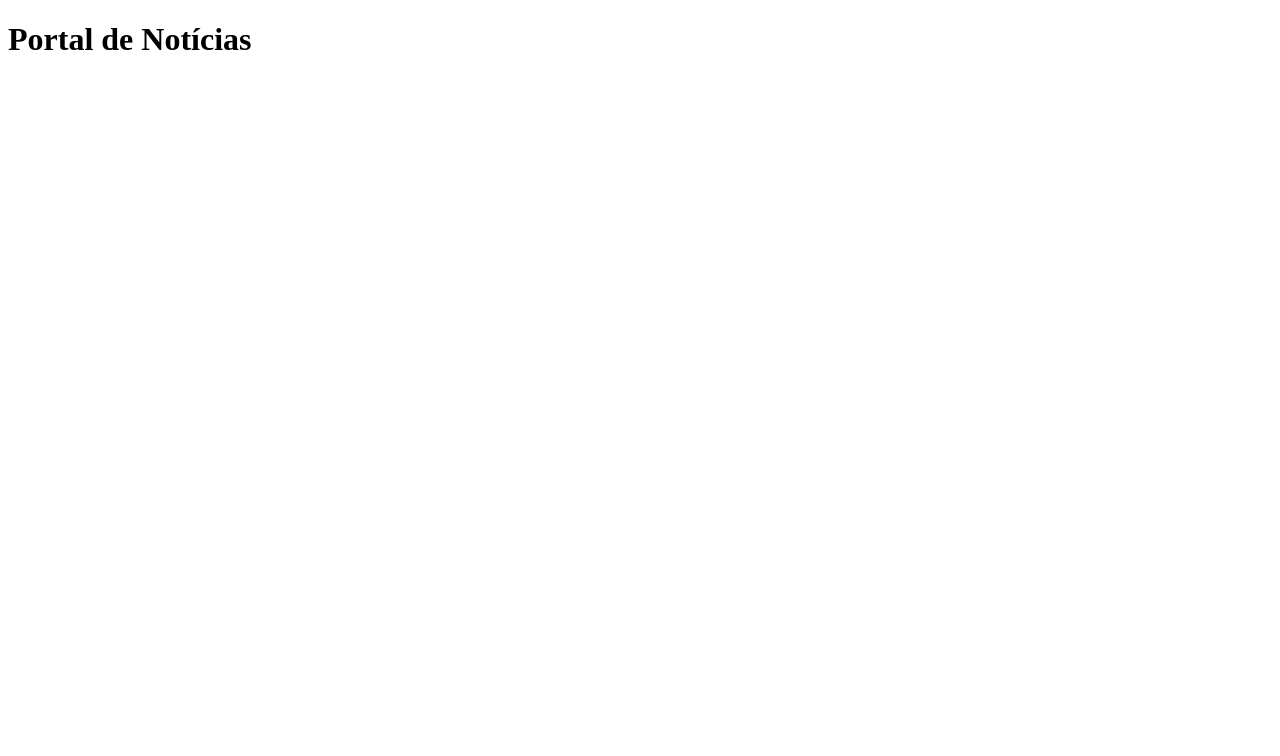
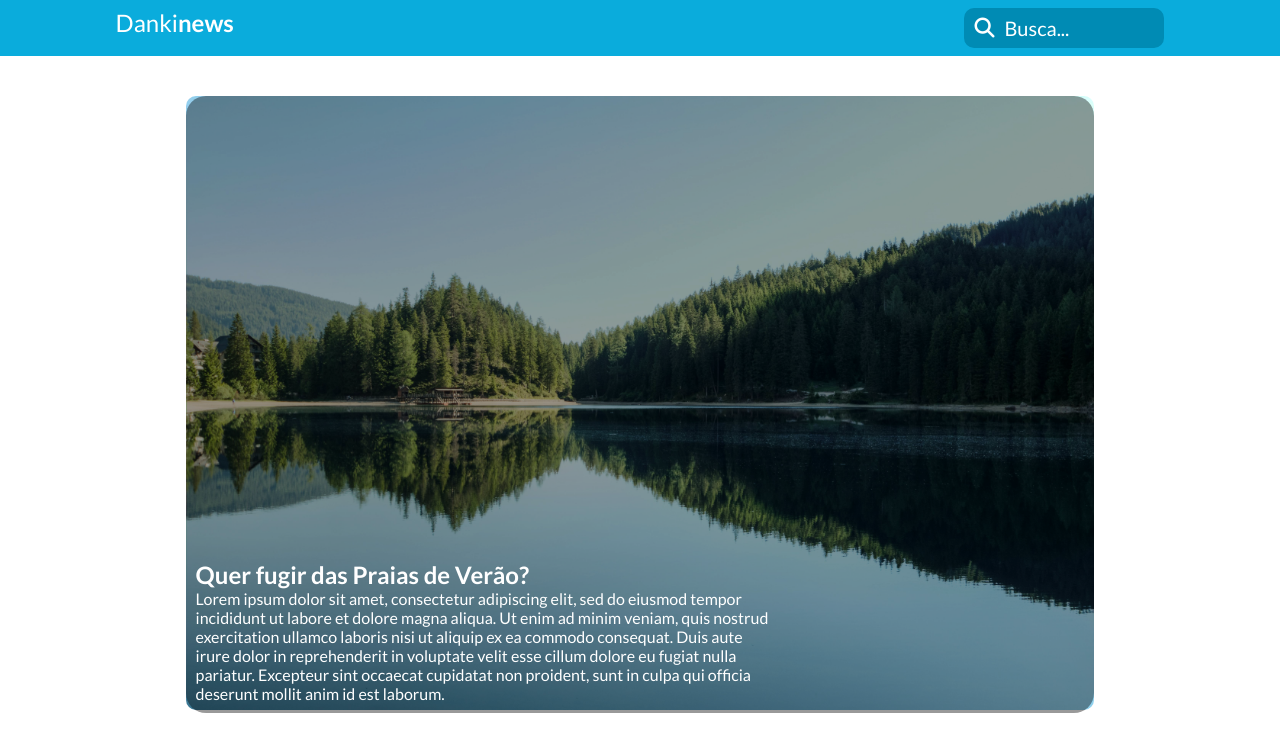
Before and after one commit to mihguelsilva/projeto-site-noticias-dankicode, a website: page views/index.html in a window 1280 px wide. Drawn offline with Linux system fonts and the light colour scheme.

Commit message:
Primeira parte do frontend desenvolvido com sucesso

```diff
--- /dev/null
+++ b/public/style.css
@@ -0,0 +1,109 @@
+@charset 'utf-8';
+* {
+    margin: 0px;
+    padding: 0px;
+    box-sizing: border-box;
+    font-family: 'Lato', sans-serif;
+}
+
+header {
+    padding: 8px 0;
+    background-color: #0aacdc;
+
+}
+
+.center {
+    max-width: 1100px;
+    margin: 0px auto;
+    padding: 0 2%;
+    display: flex;
+}
+
+.logo {
+    width: 50%;
+}
+
+.logo h2 {
+    color: white;
+}
+
+.form-busca {
+    width: 50%;
+    text-align: right;
+}
+
+.form-busca form {
+    display: inline-block;
+    max-width: 200px;
+    position: relative;
+}
+
+.form-busca i {
+    position: absolute;
+    left: 10px;
+    top: 10px;
+    color: white;
+    font-size: 20px;
+}
+
+.form-busca input {
+    background-color: #008bb4;
+    border: 0;
+    padding-left: 40px;
+    color: white;
+    height: 40px;
+    font-size: 20px;
+    border-radius: 10px;
+    width: 100%;
+}
+
+::placeholder {
+    color: white;
+    opacity: 1;
+}
+:-ms-input-placeholder {
+    color: white;
+}
+::-ms-input-placeholder {
+    color: white;
+}
+
+section.noticia-destaque {
+    padding: 40px 0;
+}
+
+section.noticia-destaque > .center {
+    max-width: 960px;
+}
+
+.img-destaque {
+    width: 100%;
+    position: relative;
+    border-radius:20px;
+}
+
+.img-destaque img {
+    width: 100%;
+    border-radius: 10px;
+}
+
+.title-destaque-descricao {
+    position: absolute;
+    bottom: 0;
+    left: 0;
+    padding: 10px;
+    max-width: 600px;
+    color: white;
+    z-index: 2;
+}
+
+.overlay-destaque {
+    position: absolute;
+    left: 0;
+    top: 0;
+    width: 100%;
+    height: 100%;
+    background-color: rgba(0,0,0,0.4);
+    z-index: 1;
+    border-radius: 20px;
+}
--- a/views/index.html
+++ b/views/index.html
@@ -3,9 +3,38 @@
     <head>
 	<meta charset="utf-8">
 	<meta name="author" content="Mihguel Da Silva Santos Tavares De Araujo">
+	<script src="https://kit.fontawesome.com/9a617113c7.js" crossorigin="anonymous"></script>
+	<link rel="preconnect" href="https://fonts.googleapis.com">
+	<link rel="preconnect" href="https://fonts.gstatic.com" crossorigin>
+	<link href="https://fonts.googleapis.com/css2?family=Lato:ital,wght@0,100;0,300;0,400;0,700;0,900;1,100;1,300;1,400;1,700;1,900&display=swap" rel="stylesheet">
+	<link rel="stylesheet" href="/public/style.css">
 	<title>Página Principal</title>
     </head>
     <body>
-	<h1>Portal de Notícias</h1>
+	<header>
+	    <div class="center">
+		<div class="logo">
+		    <h2><span style="font-weight:lighter;">Danki</span><b>news</b></h2>
+		</div><!-- div-logo -->
+		<div class="form-busca">
+		    <form>
+			<i class="fa fa-search" aria-hidden="true"></i>
+			<input type="text" placeholder="Busca..." name="busca">
+		    </form>
+		</div><!-- div-form-busca -->
+	    </div><!-- div-center -->
+	</header><!-- header -->
+	<section class="noticia-destaque">
+	    <div class="center">
+		<div class="img-destaque">
+		    <div class="overlay-destaque"></div>
+		    <div class="title-destaque-descricao">
+			<h2>Quer fugir das Praias de Verão?</h2>
+			<p>Lorem ipsum dolor sit amet, consectetur adipiscing elit, sed do eiusmod tempor incididunt ut labore et dolore magna aliqua. Ut enim ad minim veniam, quis nostrud exercitation ullamco laboris nisi ut aliquip ex ea commodo consequat. Duis aute irure dolor in reprehenderit in voluptate velit esse cillum dolore eu fugiat nulla pariatur. Excepteur sint occaecat cupidatat non proident, sunt in culpa qui officia deserunt mollit anim id est laborum.</p>
+		    </div><!-- title-destaque-descricao -->
+		    <img src="/public/images/landscape.jpg">
+		</div><!-- img-destaque -->
+	    </div><!-- div-center -->
+	</section><!-- section-noticia-destaque -->
     </body>
 </html>
```
Also changed, not shown: public/images/landscape.jpg (added).
